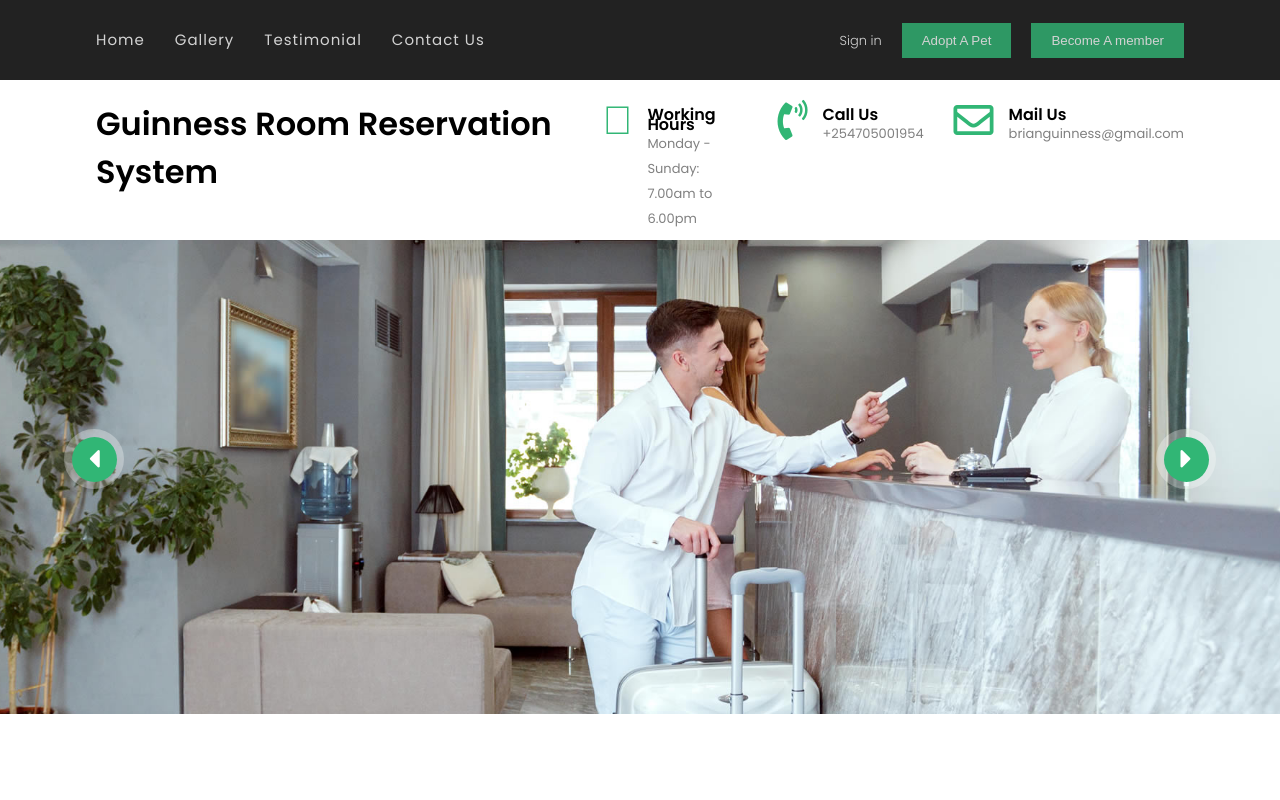
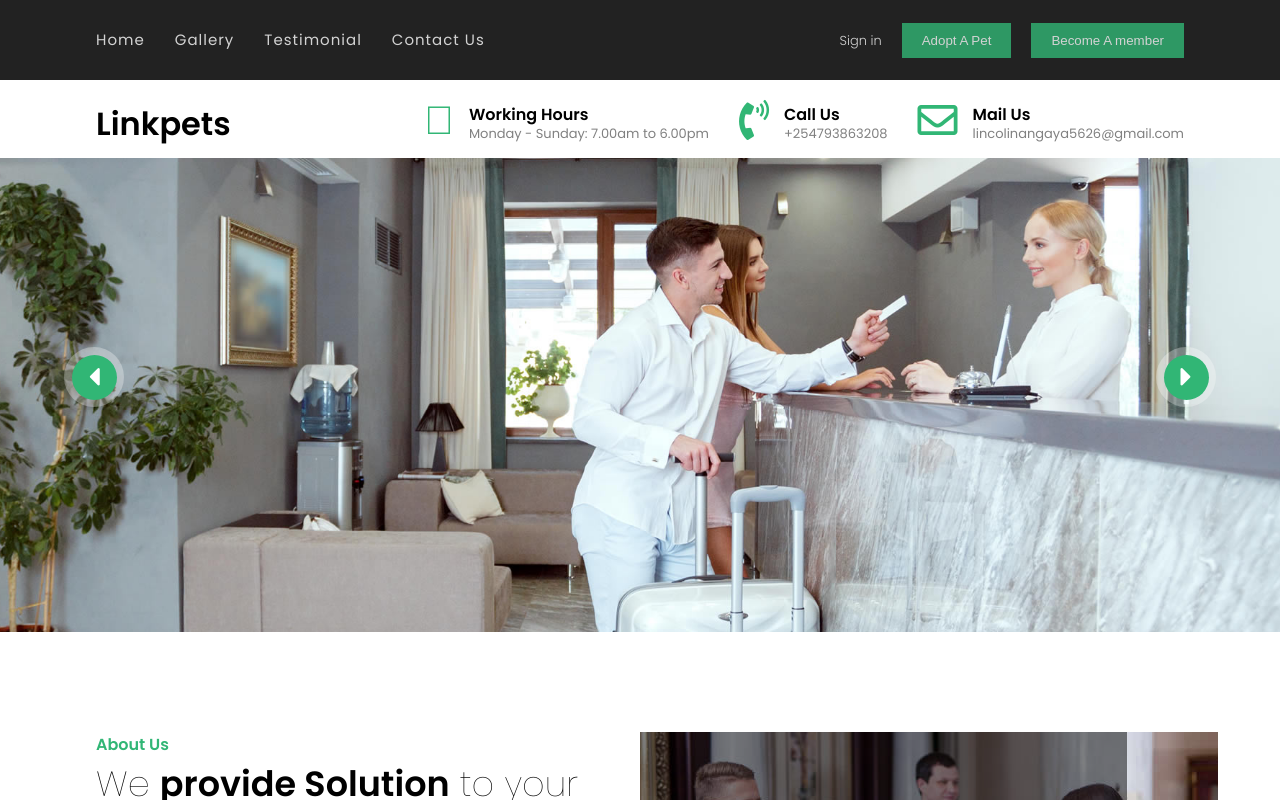
Before and after one commit to LincolinAngaya/linkpets-application, a React (Create React App) app in the folder client/: page / in a window 1280 px wide. Shown: the top 800 px of the page. Built offline with nearby package versions, Linux system fonts and the light colour scheme.

Commit message:
modify the navbar

```diff
--- a/client/src/App.js
+++ b/client/src/App.js
@@ -11,8 +11,7 @@ import { BrowserRouter as Router, Switch, Route } from "react-router-dom"
 import SinglePage from "./SinglePage/SinglePage"
 
 /*-------------blog------------ */
-import Blog from "./Components/Blog/Blog"
-import BlogSingle from "./Components/Blog/blog-single-page/BlogSingle"
+
 import Testimonial from "./Components/Testimonial/Testimonial"
 import Contact from "./Components/Contact/Contact"
 import Footer from "./Common/footer/Footer"
@@ -28,12 +27,8 @@ function App() {
         <Navbar />
         <Switch>
           <Route path='/' exact component={Home} />
-          <Route path='/about' exact component={About} />
           <Route path='/gallery' exact component={Gallery} />
-          <Route path='/destinations' exact component={Destinations} />
-          <Route path='/singlepage/:id' component={SinglePage} />
-          <Route path='/blog' exact component={Blog} />
-          <Route path='/blogsingle/:id' component={BlogSingle} />
+          {/* <Route path='/singlepage/:id' component={SinglePage} /> */}
           <Route path='/testimonial' component={Testimonial} />
           <Route path='/contact' component={Contact} />
           <Route path='/sign-in' component={Login} />
--- a/client/src/Common/Navbar/Navbar.js
+++ b/client/src/Common/Navbar/Navbar.js
@@ -87,7 +87,7 @@ const Navbar = () => {
       <header>
         <div className='container flex_space'>
           <div className='logo'>
-            <h1>Guinness Room Reservation System</h1>
+            <h1>Linkpets</h1>
           </div>
 
           <div className='contact flex_space '>
@@ -106,7 +106,7 @@ const Navbar = () => {
               </div>
               <div className='text'>
                 <h4>Call Us</h4>
-                <Link to='/contact'>+254705001954</Link>
+                <Link to='/contact'>+254793863208</Link>
               </div>
             </div>
             <div className='box flex_space'>
@@ -115,7 +115,7 @@ const Navbar = () => {
               </div>
               <div className='text'>
                 <h4>Mail Us</h4>
-                <Link to='/contact'>brianguinness@gmail.com</Link>
+                <Link to='/contact'>lincolinangaya5626@gmail.com</Link>
               </div>
             </div>
           </div>
```
